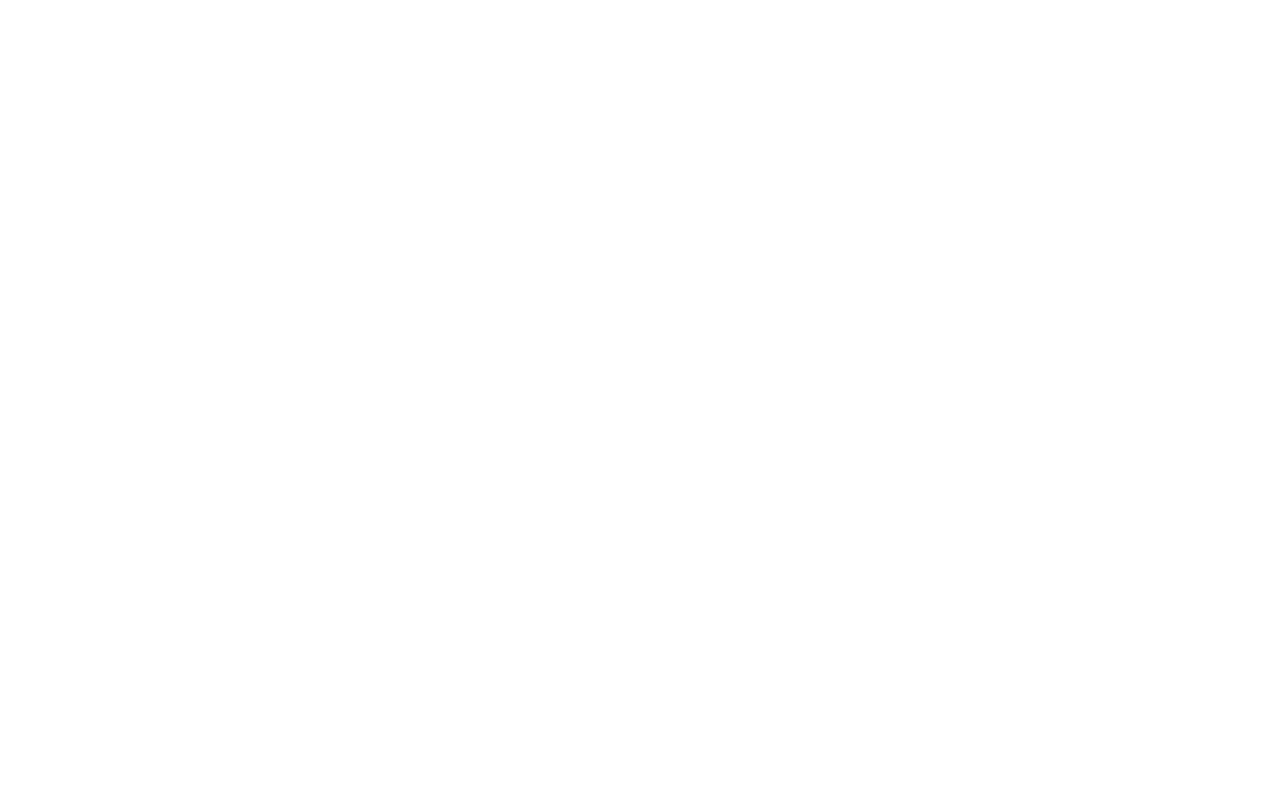
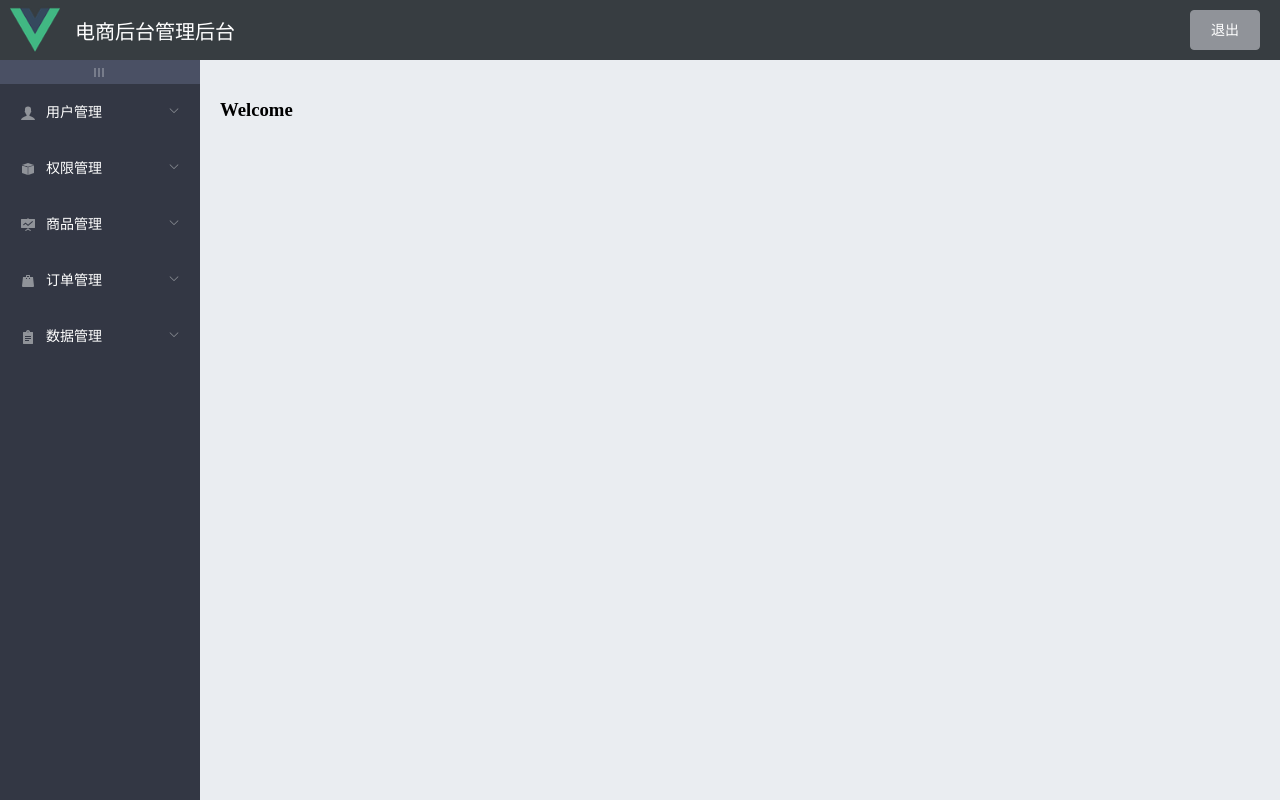
Before and after one commit to wanggw911/vue_shop, a Vue app: page /#/welcome in a window 1280 px wide. Built offline with nearby package versions, Linux system fonts and the light colour scheme.

Commit message:
实现了首页的路由重定向

```diff
--- a/src/components/Home.vue
+++ b/src/components/Home.vue
@@ -34,7 +34,10 @@
                 </el-menu>
             </el-aside>
             <!-- 右边主视图 -->
-            <el-main>Main</el-main>
+            <el-main>
+                <!-- 路由占位符 -->
+                <router-view></router-view>
+            </el-main>
         </el-container>
     </el-container>
 </template>
--- /dev/null
+++ b/src/components/Welcome.vue
@@ -0,0 +1,15 @@
+<template>
+    <div>
+        <h3>Welcome</h3>
+    </div>
+</template>
+
+<script>
+export default {
+
+}
+</script>
+
+<style lang="less" scoped>
+
+</style>
--- a/src/router/index.js
+++ b/src/router/index.js
@@ -2,6 +2,7 @@
 import VueRouter from 'vue-router'
 import Login from '../components/Login.vue'
 import Home from '../components/Home.vue'
+import Welcome from '../components/Welcome.vue'
 
 Vue.use(VueRouter)
 
@@ -9,7 +10,13 @@
   // {  path: '/', redirect: '/login' },
   {  path: '/', redirect: '/home' },
   {  path: '/login', component: Login },
-  {  path: '/home', component: Home },
+  // welcome 需要在 home 页面显示，所以需要设置一下自路由的形式来设置path
+  {  path: '/home',
+     component: Home,
+     redirect: '/welcome',
+     children: [
+      {  path: '/welcome',  component: Welcome },
+  ] },
 ]
 
 const router = new VueRouter({
```
